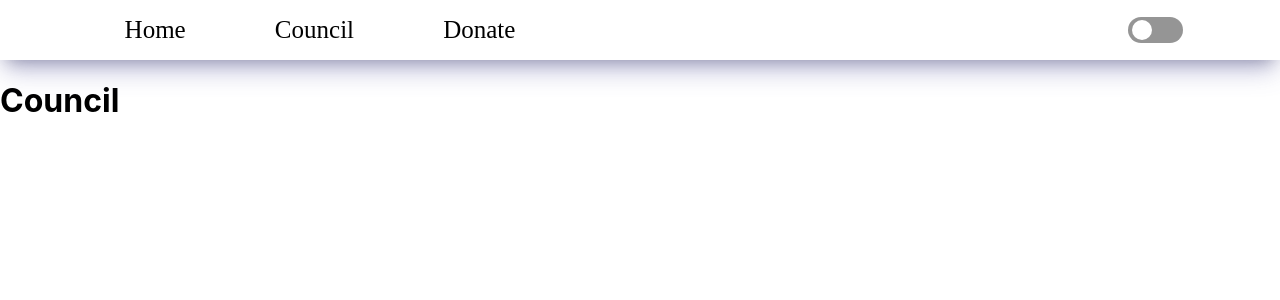
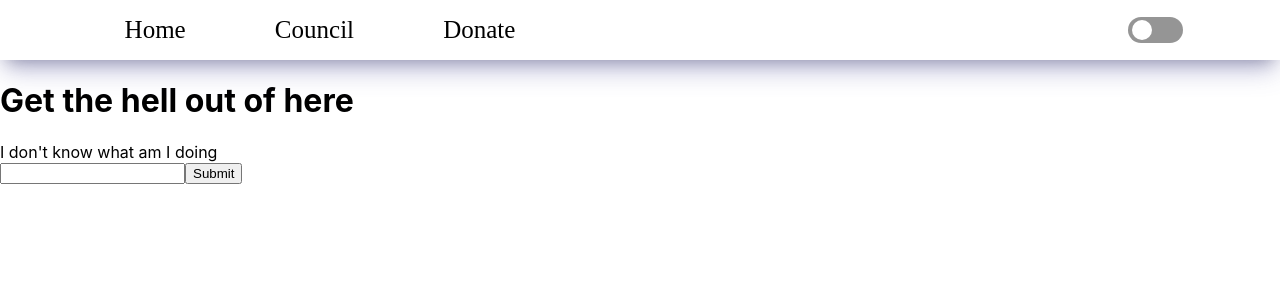
Before and after one commit to Khizarshah01/innovo24, a React (Create React App) app: page /council in a window 1280 px wide. Shown: the top 300 px of the page. Built offline with nearby package versions, Linux system fonts and the light colour scheme.

Commit message:
feat(test): implementing test component for Council

```diff
--- a/src/components/Council.jsx
+++ b/src/components/Council.jsx
@@ -1,6 +1,10 @@
+import Test from "./Council/Test";
+
 function Council() {
     return (
-        <h1>Council</h1>
+        <div>
+            <Test />
+        </div>
     )
 }
 
--- /dev/null
+++ b/src/components/Council/Test.jsx
@@ -0,0 +1,15 @@
+function start_test() {
+    return (
+        <div>
+            <h1>Get the hell out of here</h1>
+            I don't know what am I doing
+
+            <form method="POST">
+                <input type="text" />
+                <button type="submit">Submit</button>
+            </form>
+        </div>
+    )
+}
+
+export default start_test
```
